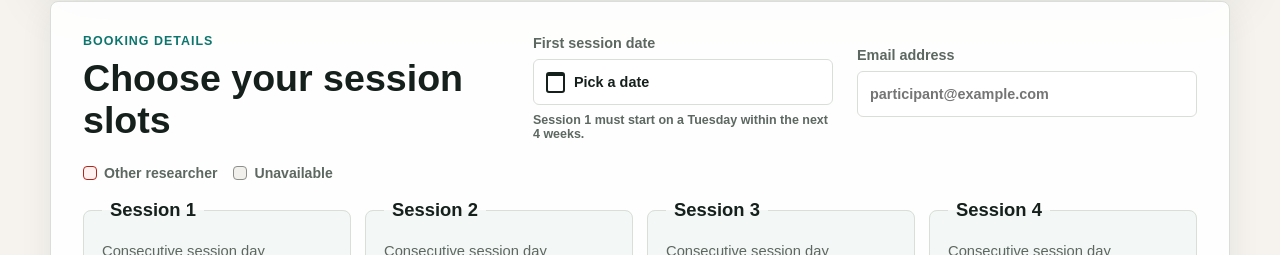
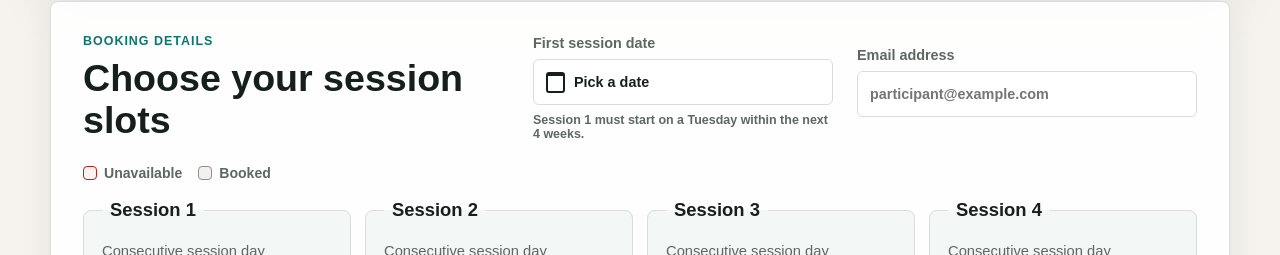
Before and after one commit to dexhrestha/booking-meg, a Next.js app: page / in a window 1280 px wide. Shown: the part 842-1097 px from the top of the page. Built offline with nearby package versions, Linux system fonts and the light colour scheme.

Commit message:
Changed presentation of blocked and unavailable slots

```diff
--- a/components/study-booking-page.tsx
+++ b/components/study-booking-page.tsx
@@ -563,11 +563,11 @@ export function StudyBookingPage({ flyer, study }: StudyBookingPageProps) {
         <div className="slot-color-index" aria-label="Color index">
           <span>
             <i data-color="other-researcher" aria-hidden="true" />
-            Other researcher
+            Unavailable
           </span>
           <span>
             <i data-color="unavailable" aria-hidden="true" />
-            Unavailable
+            Booked
           </span>
         </div>
 
```
